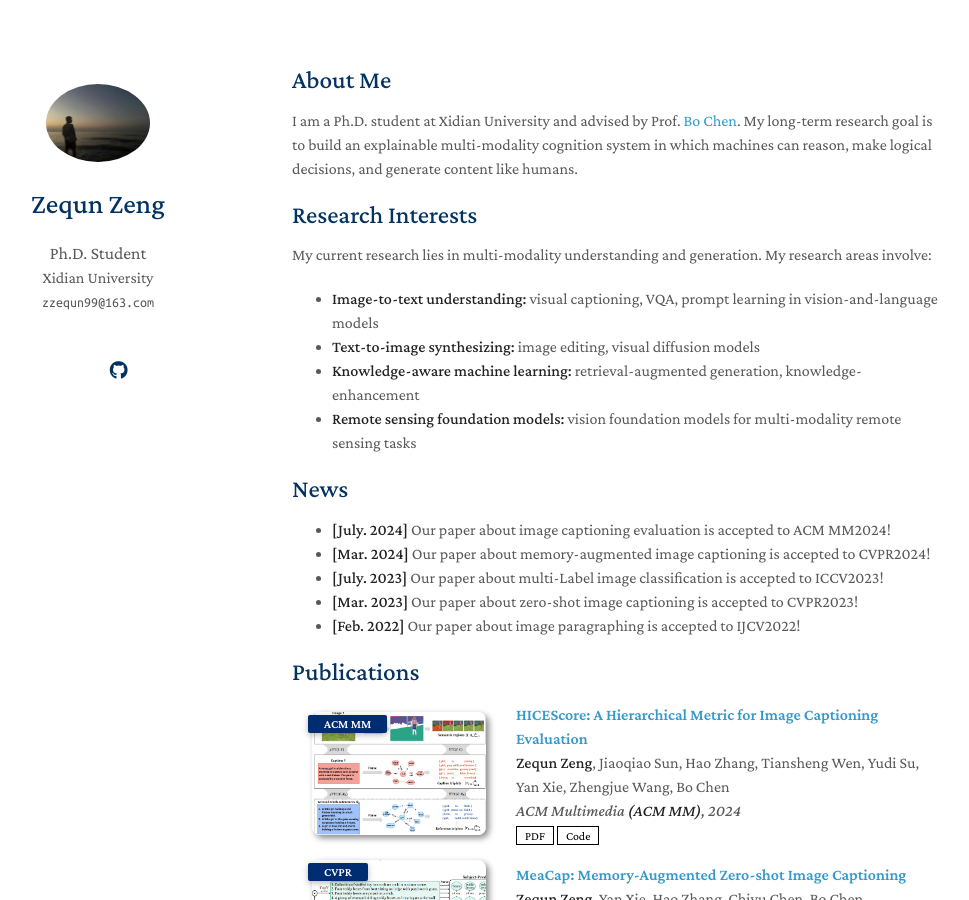
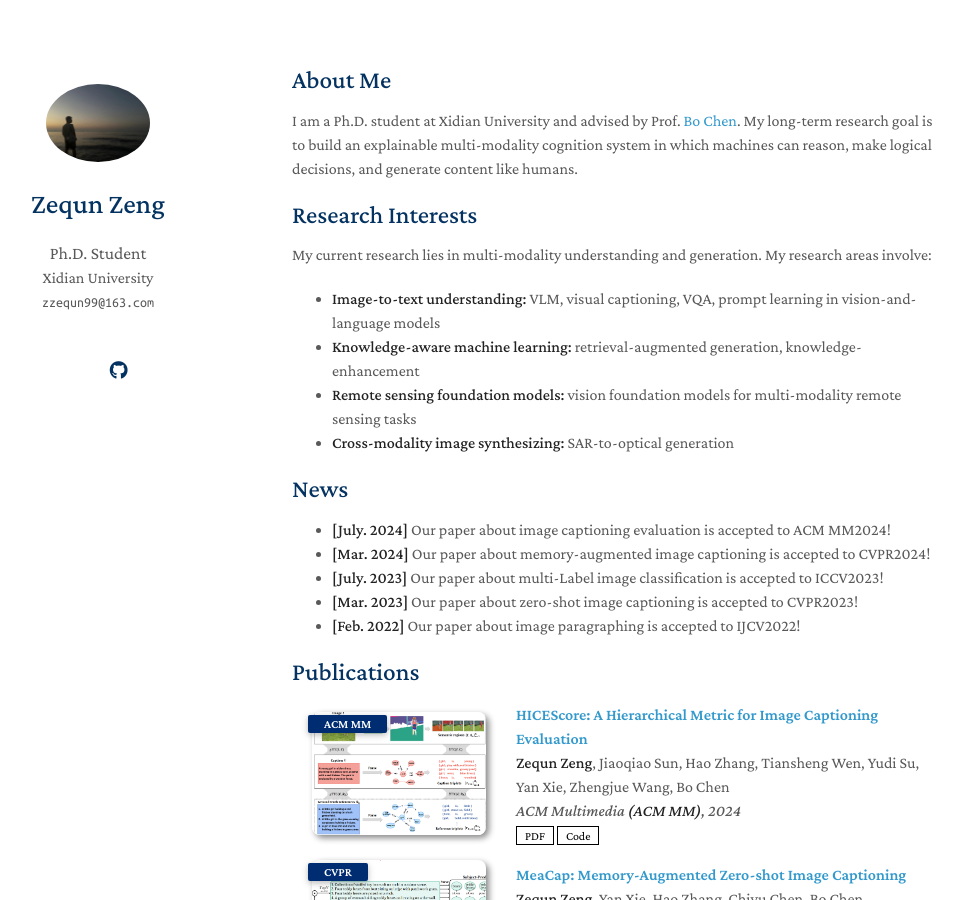
Before and after one commit to joeyz0z/joeyz0z.github.io, a Jekyll site: the page built from index.md, in a window 1280 px wide and 900 px high. Shown: the whole window, without its empty margins (178-1147 px from the left). Built offline with Jekyll 4.4.1, drawn with Linux system fonts in a browser that asks for light colours; nearby versions of some CDN libraries; a style sheet for code colours, icons or effects is not loaded; our own code applies the rules of GitHub Pages for plain Markdown files.

Commit message:
Update index.md

```diff
--- a/index.md
+++ b/index.md
@@ -8,10 +8,10 @@ I am a Ph.D. student at Xidian University and advised by Prof. [Bo Chen](https:/
 
 ## Research Interests
 My current research lies in multi-modality understanding and generation. My research areas involve:
-- **Image-to-text understanding:** visual captioning, VQA, prompt learning in vision-and-language models
-- **Text-to-image synthesizing:** image editing, visual diffusion models
+- **Image-to-text understanding:** VLM, visual captioning, VQA, prompt learning in vision-and-language models
 - **Knowledge-aware machine learning:** retrieval-augmented generation, knowledge-enhancement
 - **Remote sensing foundation models:** vision foundation models for multi-modality remote sensing tasks
+- **Cross-modality image synthesizing:** SAR-to-optical generation
 
 ## News
 - **[July. 2024]** Our paper about image captioning evaluation is accepted to ACM MM2024!
```
